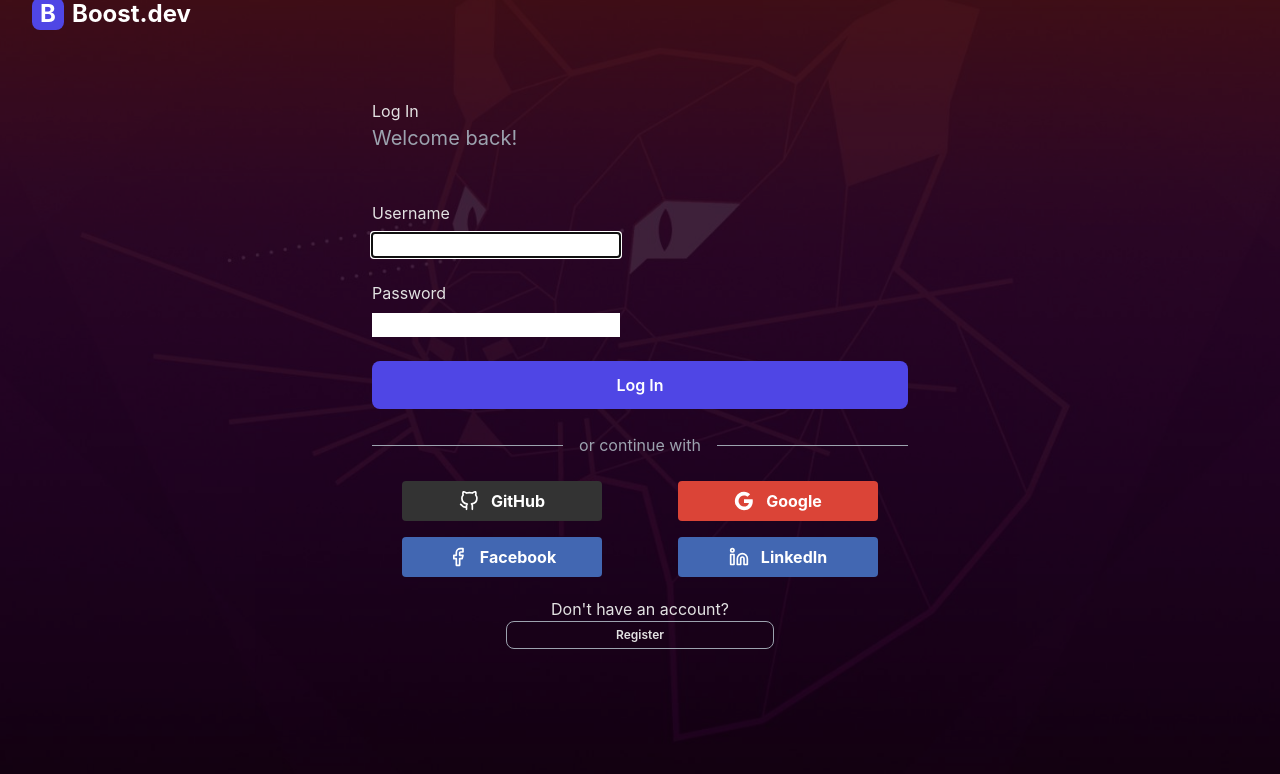
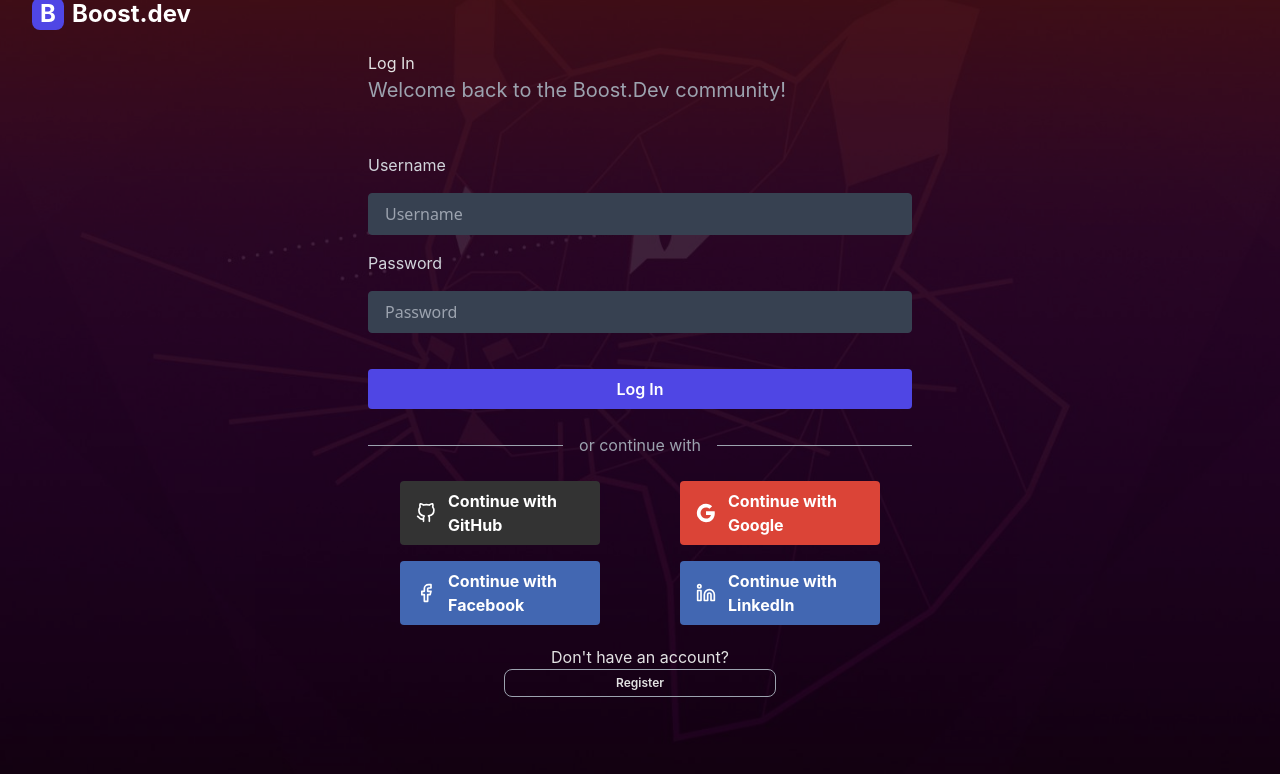
Before and after one commit to Lochy2000/boost.dev, a Django app: page /login/ in a window 1280 px wide. Shown: the part 26-800 px from the top of the page. Run offline with Django 5.2, Linux system fonts and the light colour scheme; some libraries are stand-ins or nearby versions.

Commit message:
add social auth to settings.py and style login.html

```diff
--- a/boost_dev/settings.py
+++ b/boost_dev/settings.py
@@ -180,6 +180,8 @@
 AUTHENTICATION_BACKENDS = [
     'social_core.backends.github.GithubOAuth2',
     'social_core.backends.google.GoogleOAuth2',
+    'social_core.backends.facebook.FacebookOAuth2',
+    'social_core.backends.linkedin.LinkedinOAuth2',
     'django.contrib.auth.backends.ModelBackend',
 ]
 
--- a/users/templates/users/login.html
+++ b/users/templates/users/login.html
@@ -1,74 +1,100 @@
 {% extends 'basenonav.html' %}
 
 {% block content %}
-<div class="profile-container">
+<div class="w-full max-w-xl mx-auto px-4 py-8">
     <h1>Log In</h1>
-    <p class="tagline">Welcome back!</p>
+    <p class="tagline">Welcome back to the Boost.Dev community!</p>
 
-    <form method="post" action="{% url 'login' %}">
+    <form method="POST" class="space-y-4">
         {% csrf_token %}
 
-        <div class="form-group">
-            <label for="{{ form.username.id_for_label }}">Username</label>
-            {{ form.username }}
+        <!-- Username field -->
+        <div class="mb-4">
+            <label for="id_username" class="block  text-gray-300 mb-4">
+                Username
+            </label>
+            <input type="text" name="username" id="id_username" placeholder="Username" class="w-full px-4 py-2 rounded bg-gray-700 border border-gray-700 text-white text-base font-sans
+          focus:outline-none focus:ring-2 focus:ring-offset-0 focus:ring-[#944fd7] focus:border-[#944fd7]">
             {% if form.username.errors %}
-                <div class="error">{{ form.username.errors }}</div>
+            <p class="text-red-500 text-xs mt-1">{{ form.username.errors.0 }}</p>
             {% endif %}
         </div>
 
-        <div class="form-group">
-            <label for="{{ form.password.id_for_label }}">Password</label>
-            {{ form.password }}
+        <!-- Password field -->
+        <div class="mb-4">
+            <label for="id_password" class="block  text-gray-300 mb-4">
+                Password
+            </label>
+            <input type="password" name="password" id="id_password" placeholder="Password" class="w-full px-4 py-2 rounded bg-gray-700 border border-gray-700 text-white text-base font-sans
+          focus:outline-none focus:ring-2 focus:ring-offset-0 focus:ring-[#944fd7] focus:border-[#944fd7]">
             {% if form.password.errors %}
-                <div class="error">{{ form.password.errors }}</div>
+            <p class="text-red-500 text-xs mt-1">{{ form.password.errors.0 }}</p>
             {% endif %}
         </div>
 
-        <button type="submit" class="btn btn-primary">Log In</button>
+        <div>
+            <button type="submit"
+                class="w-full mt-5 py-2 bg-[#4f46e4] hover:bg-[#4f46e4] text-white font-semibold rounded transition">
+                Log In
+            </button>
     </form>
+</div>
 
 <div class="divider">or continue with</div>
 
 <div class="social-login">
     <a href="{% url 'social:begin' 'github' %}" class="btn btn-github">
         <span class="social-icon">
-                <svg viewBox="0 0 24 24" width="20" height="20" stroke="currentColor" stroke-width="2" fill="none" stroke-linecap="round" stroke-linejoin="round">
-                    <path d="M9 19c-5 1.5-5-2.5-7-3m14 6v-3.87a3.37 3.37 0 0 0-.94-2.61c3.14-.35 6.44-1.54 6.44-7A5.44 5.44 0 0 0 20 4.77 5.07 5.07 0 0 0 19.91 1S18.73.65 16 2.48a13.38 13.38 0 0 0-7 0C6.27.65 5.09 1 5.09 1A5.07 5.07 0 0 0 5 4.77a5.44 5.44 0 0 0-1.5 3.78c0 5.42 3.3 6.61 6.44 7A3.37 3.37 0 0 0 9 18.13V22"></path>
+            <svg viewBox="0 0 24 24" width="20" height="20" stroke="currentColor" stroke-width="2" fill="none"
+                stroke-linecap="round" stroke-linejoin="round">
+                <path
+                    d="M9 19c-5 1.5-5-2.5-7-3m14 6v-3.87a3.37 3.37 0 0 0-.94-2.61c3.14-.35 6.44-1.54 6.44-7A5.44 5.44 0 0 0 20 4.77 5.07 5.07 0 0 0 19.91 1S18.73.65 16 2.48a13.38 13.38 0 0 0-7 0C6.27.65 5.09 1 5.09 1A5.07 5.07 0 0 0 5 4.77a5.44 5.44 0 0 0-1.5 3.78c0 5.42 3.3 6.61 6.44 7A3.37 3.37 0 0 0 9 18.13V22">
+                </path>
             </svg>
         </span>
-            GitHub
+        Continue with GitHub
     </a>
 
     <a href="{% url 'social:begin' 'google-oauth2' %}" class="btn btn-google">
         <span class="social-icon">
             <svg viewBox="0 0 24 24" width="20" height="20">
-                    <path d="M22.56 12.25c0-.78-.07-1.53-.2-2.25H12v4.26h5.92c-.26 1.37-1.04 2.53-2.21 3.31v2.77h3.57c2.08-1.92 3.28-4.74 3.28-8.09z" fill="currentColor"></path>
-                    <path d="M12 23c2.97 0 5.46-.98 7.28-2.66l-3.57-2.77c-.98.66-2.23 1.06-3.71 1.06-2.86 0-5.29-1.93-6.16-4.53H2.18v2.84C3.99 20.53 7.7 23 12 23z" fill="currentColor"></path>
-                    <path d="M5.84 14.09c-.22-.66-.35-1.36-.35-2.09s.13-1.43.35-2.09V7.07H2.18C1.43 8.55 1 10.22 1 12s.43 3.45 1.18 4.93l2.85-2.22.81-.62z" fill="currentColor"></path>
-                    <path d="M12 5.38c1.62 0 3.06.56 4.21 1.64l3.15-3.15C17.45 2.09 14.97 1 12 1 7.7 1 3.99 3.47 2.18 7.07l3.66 2.84c.87-2.6 3.3-4.53 6.16-4.53z" fill="currentColor"></path>
+                <path fill="currentColor"
+                    d="M22.56 12.25c0-.78-.07-1.53-.2-2.25H12v4.26h5.92c-.26 1.37-1.04 2.53-2.21 3.31v2.77h3.57c2.08-1.92 3.28-4.74 3.28-8.09z"
+                    fill="#4285F4" />
+                <path fill="currentColor"
+                    d="M12 23c2.97 0 5.46-.98 7.28-2.66l-3.57-2.77c-.98.66-2.23 1.06-3.71 1.06-2.86 0-5.29-1.93-6.16-4.53H2.18v2.84C3.99 20.53 7.7 23 12 23z"
+                    fill="#34A853" />
+                <path fill="currentColor"
+                    d="M5.84 14.09c-.22-.66-.35-1.36-.35-2.09s.13-1.43.35-2.09V7.07H2.18C1.43 8.55 1 10.22 1 12s.43 3.45 1.18 4.93l2.85-2.22.81-.62z"
+                    fill="#FBBC05" />
+                <path fill="currentColor"
+                    d="M12 5.38c1.62 0 3.06.56 4.21 1.64l3.15-3.15C17.45 2.09 14.97 1 12 1 7.7 1 3.99 3.47 2.18 7.07l3.66 2.84c.87-2.6 3.3-4.53 6.16-4.53z"
+                    fill="#EA4335" />
             </svg>
         </span>
-            Google
+        Continue with Google
     </a>
 
     <a href="{% url 'social:begin' 'facebook' %}" class="btn btn-social">
         <span class="social-icon">
-                <svg viewBox="0 0 24 24" width="20" height="20" stroke="currentColor" stroke-width="2" fill="none" stroke-linecap="round" stroke-linejoin="round">
+            <svg viewBox="0 0 24 24" width="20" height="20" stroke="currentColor" stroke-width="2" fill="none"
+                stroke-linecap="round" stroke-linejoin="round">
                 <path d="M18 2h-3a5 5 0 0 0-5 5v3H7v4h3v8h4v-8h3l1-4h-4V7a1 1 0 0 1 1-1h3z"></path>
             </svg>
         </span>
-            Facebook
+        Continue with Facebook
     </a>
 
     <a href="{% url 'social:begin' 'linkedin-oauth2' %}" class="btn btn-social">
         <span class="social-icon">
-                <svg viewBox="0 0 24 24" width="20" height="20" stroke="currentColor" stroke-width="2" fill="none" stroke-linecap="round" stroke-linejoin="round">
+            <svg viewBox="0 0 24 24" width="20" height="20" stroke="currentColor" stroke-width="2" fill="none"
+                stroke-linecap="round" stroke-linejoin="round">
                 <path d="M16 8a6 6 0 0 1 6 6v7h-4v-7a2 2 0 0 0-2-2 2 2 0 0 0-2 2v7h-4v-7a6 6 0 0 1 6-6z"></path>
                 <rect x="2" y="9" width="4" height="12"></rect>
                 <circle cx="4" cy="4" r="2"></circle>
             </svg>
         </span>
-            LinkedIn
+        Continue with LinkedIn
     </a>
 </div>
 
```
Lines whose indentation alone changed are shown as unchanged.
